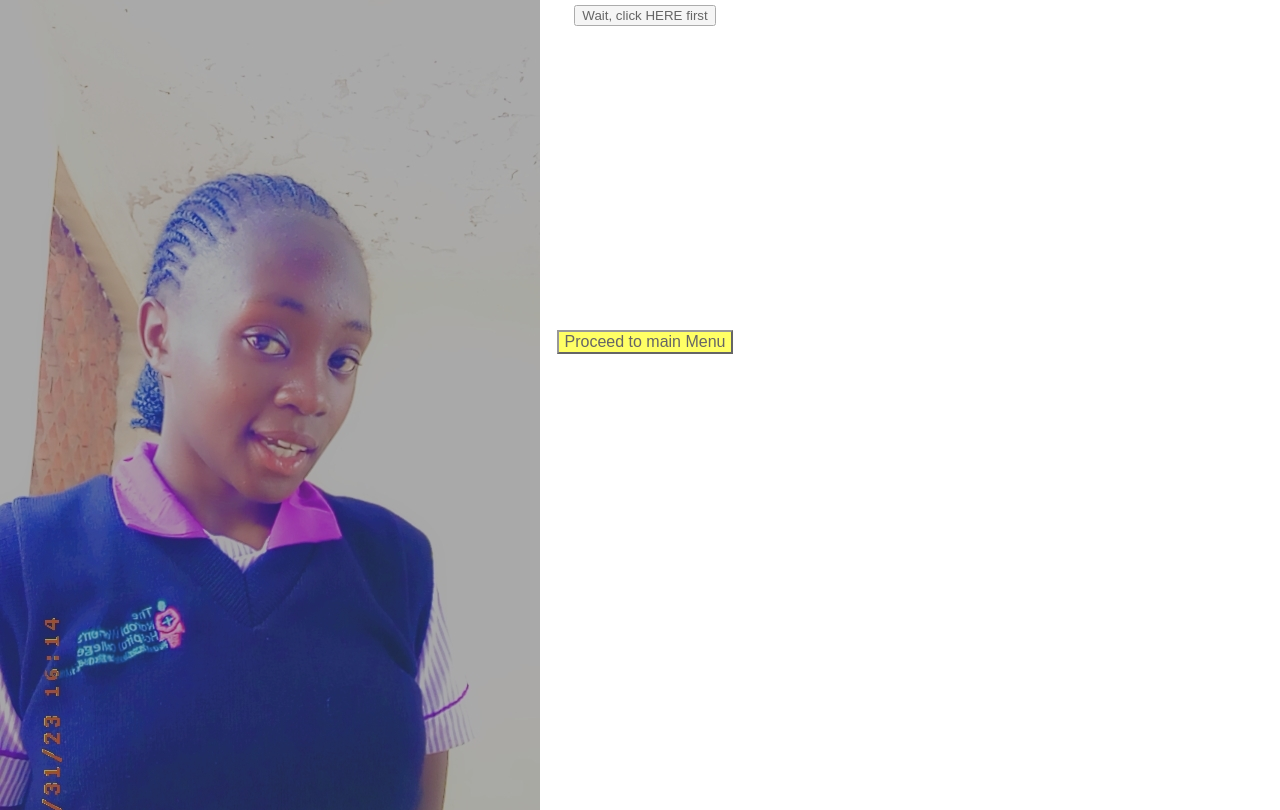
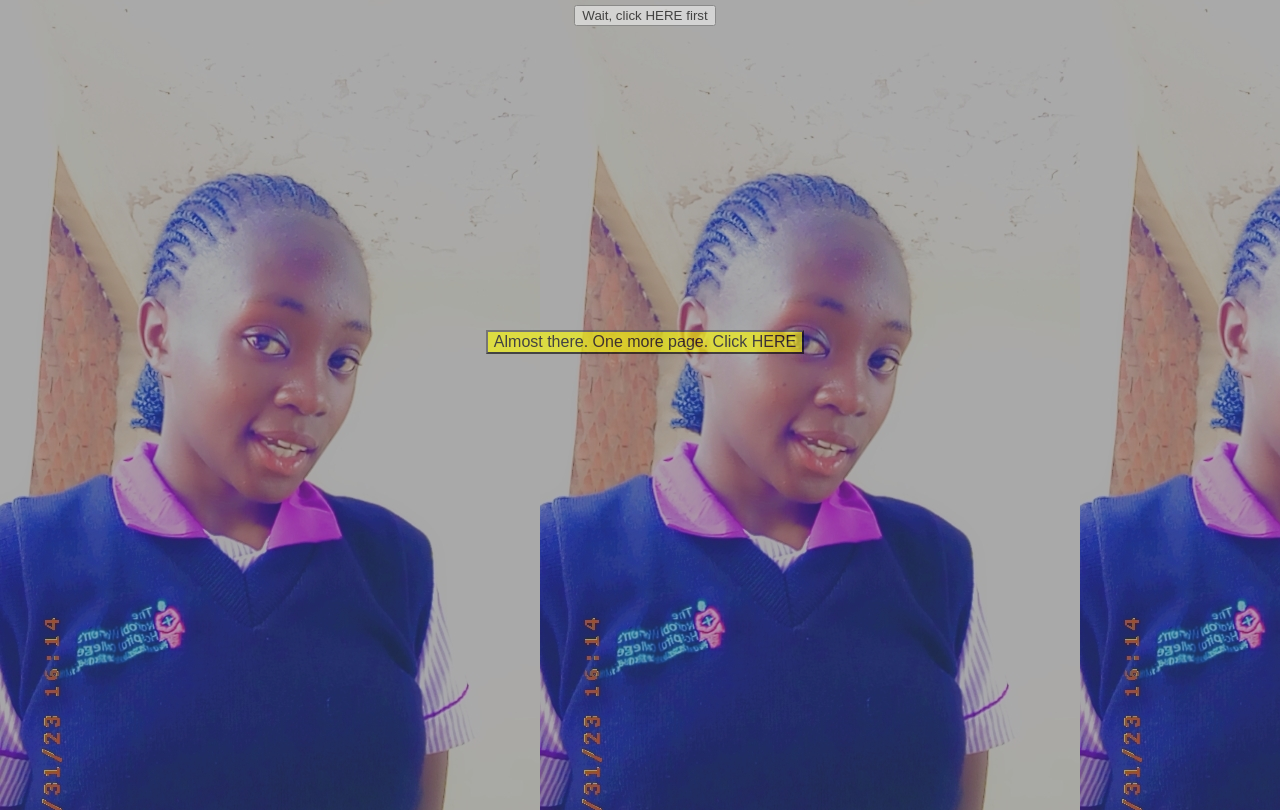
Before and after one commit to Gsamoei/ivyafra, a plain HTML site: page header.html in a window 1280 px wide. Drawn offline with Linux system fonts and the light colour scheme.

Commit message:
Add files via upload

```diff
--- a/header.html
+++ b/header.html
@@ -17,7 +17,7 @@ function myFunction() {
 </script>
 <br><br><br><br><br><br><br><br><br><br><br><br><br><br><br><br>
 <form action="https://gsamoei.github.io/ivyafra/body.html">
-    <input type="submit" value="Proceed to main Menu"/>
+    <input type="submit" value="Almost there. One more page. Click HERE"/>
 </form>
 
 <style>
@@ -34,8 +34,7 @@ function myFunction() {
       font-face: Berlin Sans FB;
       background-image: url(header.jpg);
       /* background-position: center; */
-      background-position: cover;
-      background-repeat: no-repeat;
+
 
       height: 100%;
 
```
Also changed, not shown: body.html (+1 -2 lines), index.html (+2 -3 lines), success.html (+2 -3 lines).
